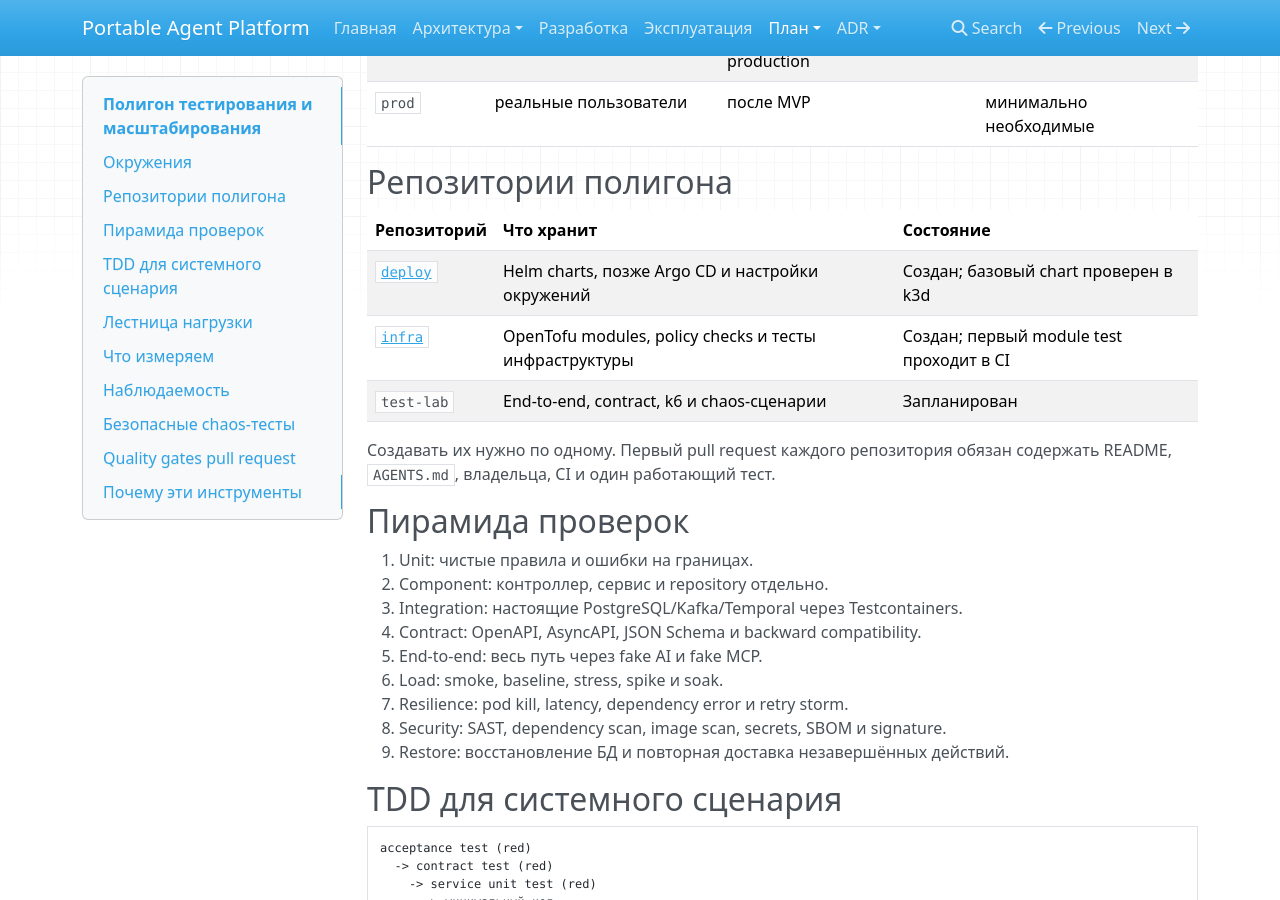
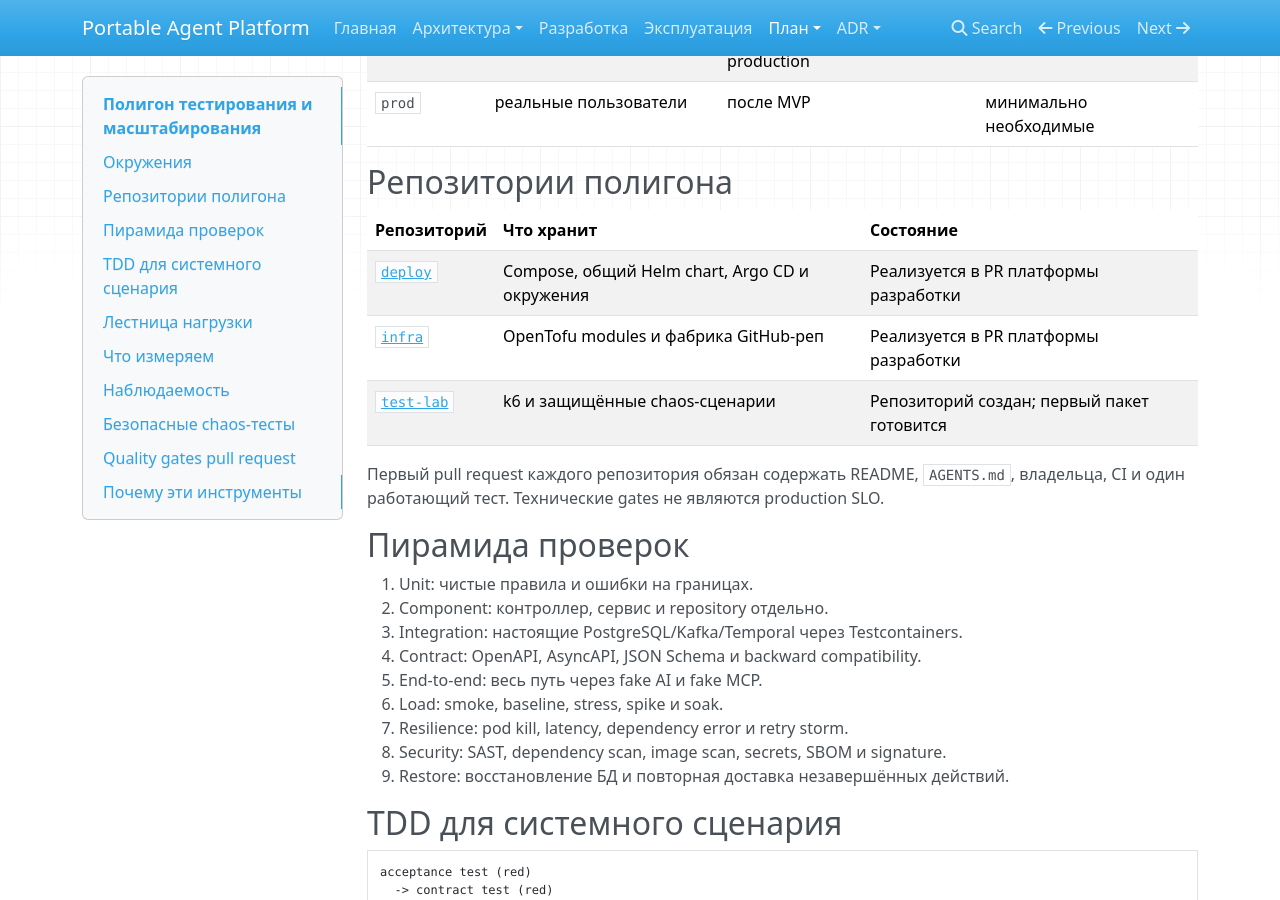
Before and after one commit to portable-agent/platform, an MkDocs documentation site: the page built from docs/delivery/TEST_PLATFORM.md, in a window 1280 px wide and 900 px high, scrolled down 555 px. Built offline with MkDocs 1.6.1, drawn with Linux system fonts in a browser that asks for light colours; nearby versions of some CDN libraries.

Commit message:
docs: описать платформу разработки

```diff
--- a/docs/delivery/TEST_PLATFORM.md
+++ b/docs/delivery/TEST_PLATFORM.md
@@ -18,12 +18,12 @@
 
 | Репозиторий | Что хранит | Состояние |
 |---|---|---|
-| [`deploy`](https://github.com/portable-agent/deploy) | Helm charts, позже Argo CD и настройки окружений | Создан; базовый chart проверен в k3d |
-| [`infra`](https://github.com/portable-agent/infra) | OpenTofu modules, policy checks и тесты инфраструктуры | Создан; первый module test проходит в CI |
-| `test-lab` | End-to-end, contract, k6 и chaos-сценарии | Запланирован |
+| [`deploy`](https://github.com/portable-agent/deploy) | Compose, общий Helm chart, Argo CD и окружения | Реализуется в PR платформы разработки |
+| [`infra`](https://github.com/portable-agent/infra) | OpenTofu modules и фабрика GitHub-реп | Реализуется в PR платформы разработки |
+| [`test-lab`](https://github.com/portable-agent/test-lab) | k6 и защищённые chaos-сценарии | Репозиторий создан; первый пакет готовится |
 
-Создавать их нужно по одному. Первый pull request каждого репозитория обязан содержать README,
-`AGENTS.md`, владельца, CI и один работающий тест.
+Первый pull request каждого репозитория обязан содержать README, `AGENTS.md`, владельца, CI и один
+работающий тест. Технические gates не являются production SLO.
 
 ## Пирамида проверок
 
--- a/mkdocs.yml
+++ b/mkdocs.yml
@@ -8,6 +8,7 @@ nav:
       - Платформа: architecture/PLATFORM.md
       - Выполнение действия: architecture/ACTION_EXECUTION.md
       - Репозитории: architecture/REPOSITORY_MODEL.md
+      - Платформа разработчика: architecture/DEVELOPER_PLATFORM.md
       - Технологии: architecture/TECHNOLOGY_STRATEGY.md
       - Tech radar: architecture/TECH_RADAR.md
   - Разработка: development.md
@@ -27,3 +28,4 @@ nav:
       - MVC и простые имена: adr/0007-simple-mvc-and-names.md
       - TDD: adr/0008-tdd.md
       - Владение документацией: adr/0009-documentation-owner.md
+      - Платформа разработки: adr/0010-developer-platform.md
```
Also changed, not shown: README.md (+2 -0 lines), docs/adr/0010-developer-platform.md (added, +29 -0 lines), docs/architecture/DEVELOPER_PLATFORM.md (added, +40 -0 lines), docs/delivery/WORK_PLAN.md (+11 -0 lines), 2 other files.
